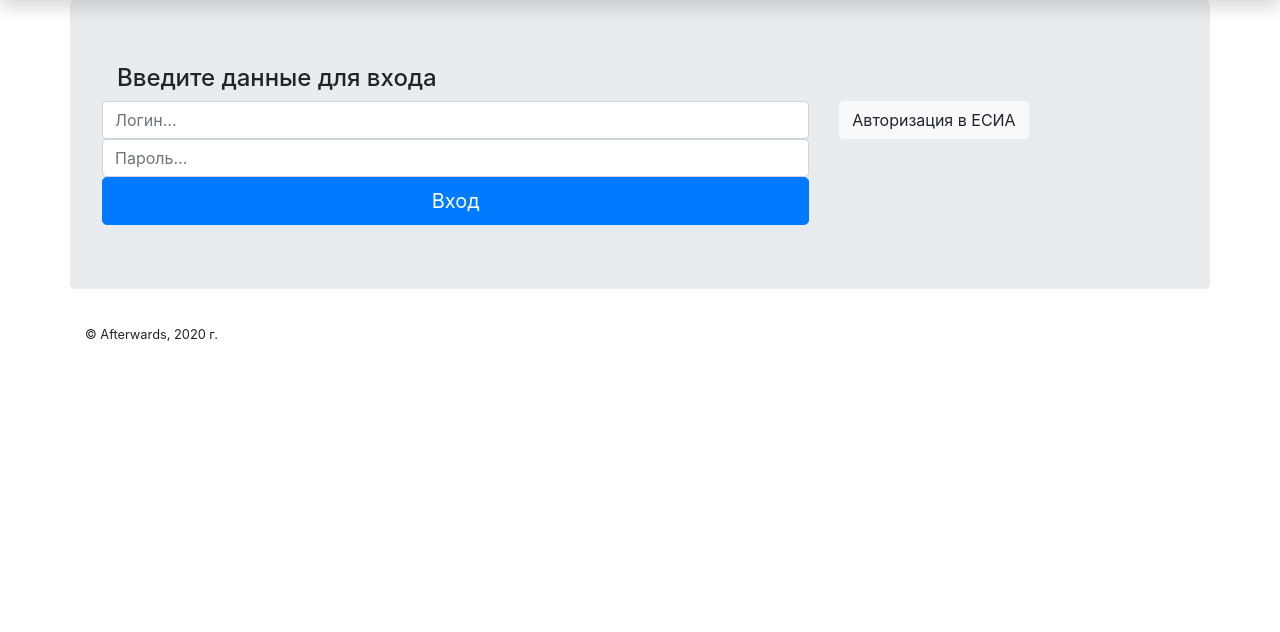
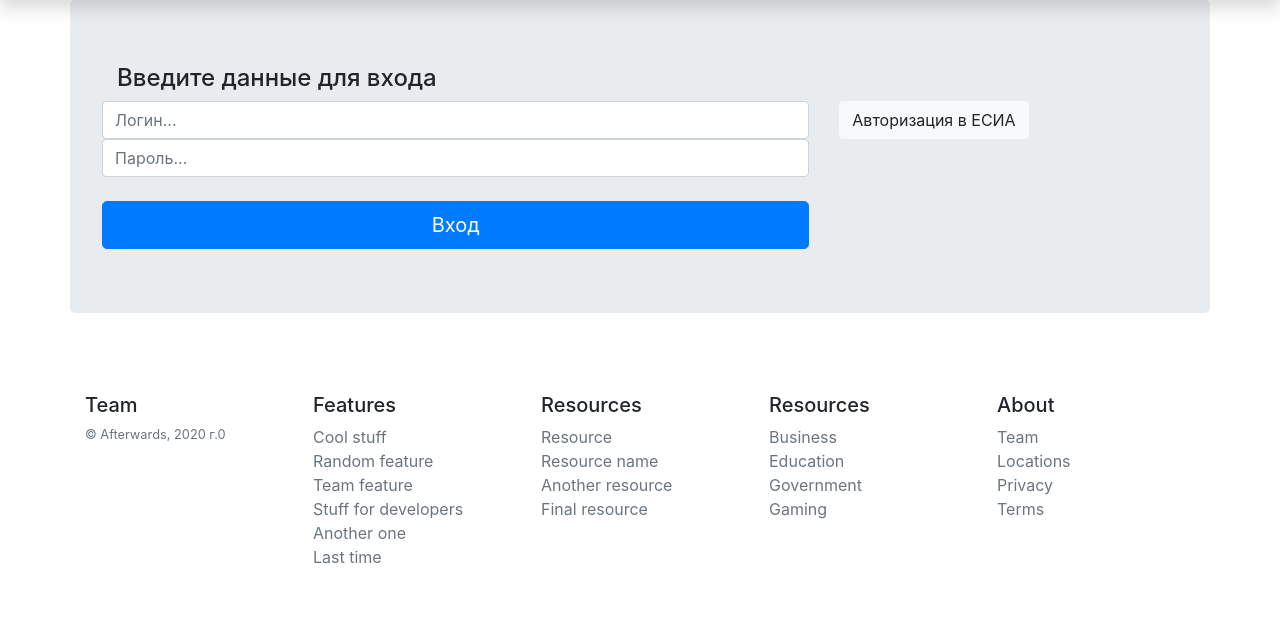
Before and after one commit to Lesoorub/Afterwards, a Django app: page /auth in a window 1280 px wide. Shown: the part 56-688 px from the top of the page. Run offline with Django 3.2, Linux system fonts and the light colour scheme; some libraries are stand-ins or nearby versions.

Commit message:
Настраиваю авторизацию

```diff
--- /dev/null
+++ b/siteProject/Main/forms.py
@@ -0,0 +1,22 @@
+from django.forms import ModelForm, TextInput
+from django.contrib.auth.models import User
+
+
+class UserForm(ModelForm):
+    class Meta:
+        model = User
+        fields = ["username", "password"]
+        widgets = {
+            "username": TextInput(attrs={
+                'class': 'form-control',
+                'placeholder': 'Логин...',
+                'type': 'text',
+                'id': 'login'
+            }),
+            "password": TextInput(attrs={
+                'class': 'form-control',
+                'placeholder': 'Пароль...',
+                'type': 'password',
+                'id': 'password'
+            })
+        }
--- a/siteProject/Main/templates/Main/auth.html
+++ b/siteProject/Main/templates/Main/auth.html
@@ -26,15 +26,17 @@
           <div class="row">
 
         <div class="login-form-container col-md-8">
-          <form action="" method="post">
+          <form method="post">
             {% csrf_token %}
             <div>
-                <input type="text" id="login" class="form-control" name="login" placeholder="Логин...">
-
+                {{ form.username }}
+                <!-- <input type="text" id="login" class="form-control" name="login" placeholder="Логин..."> -->
+                <!-- Выйди от сюда разбийник -->
             </div>
 
             <div>
-                <input type="password" id="password" class="form-control" name="password" placeholder="Пароль...">
+                {{ form.password }}<br>
+                <!-- <input type="password" id="password" class="form-control" name="password" placeholder="Пароль..."> -->
             </div>
             <div>
                 <input type="submit" class="btn btn-primary btn-lg btn-block" value="Вход">
--- a/siteProject/Main/templates/Main/header.html
+++ b/siteProject/Main/templates/Main/header.html
@@ -27,12 +27,51 @@
         <div class="container jumbotron">
             {% block body %}{% endblock %}
         </div>
-          <div class="container content-footer-container">
-            <div id="copyright-footer" class="text-left float-left">
-              <small>&copy; Afterwards, 2020 г.</small>
-            </div>
-
-
-          </div>
+        <footer class="container py-5">
+  <div class="row">
+    <div class="col-12 col-md">
+      <h5>Team</h5>
+      <small class="d-block mb-3 text-muted">&copy; Afterwards, 2020 г.0</small>
+    </div>
+    <div class="col-6 col-md">
+      <h5>Features</h5>
+      <ul class="list-unstyled text-small">
+        <li><a class="text-muted" href="#">Cool stuff</a></li>
+        <li><a class="text-muted" href="#">Random feature</a></li>
+        <li><a class="text-muted" href="#">Team feature</a></li>
+        <li><a class="text-muted" href="#">Stuff for developers</a></li>
+        <li><a class="text-muted" href="#">Another one</a></li>
+        <li><a class="text-muted" href="#">Last time</a></li>
+      </ul>
+    </div>
+    <div class="col-6 col-md">
+      <h5>Resources</h5>
+      <ul class="list-unstyled text-small">
+        <li><a class="text-muted" href="#">Resource</a></li>
+        <li><a class="text-muted" href="#">Resource name</a></li>
+        <li><a class="text-muted" href="#">Another resource</a></li>
+        <li><a class="text-muted" href="#">Final resource</a></li>
+      </ul>
+    </div>
+    <div class="col-6 col-md">
+      <h5>Resources</h5>
+      <ul class="list-unstyled text-small">
+        <li><a class="text-muted" href="#">Business</a></li>
+        <li><a class="text-muted" href="#">Education</a></li>
+        <li><a class="text-muted" href="#">Government</a></li>
+        <li><a class="text-muted" href="#">Gaming</a></li>
+      </ul>
+    </div>
+    <div class="col-6 col-md">
+      <h5>About</h5>
+      <ul class="list-unstyled text-small">
+        <li><a class="text-muted" href="#">Team</a></li>
+        <li><a class="text-muted" href="#">Locations</a></li>
+        <li><a class="text-muted" href="#">Privacy</a></li>
+        <li><a class="text-muted" href="#">Terms</a></li>
+      </ul>
+    </div>
+  </div>
+</footer>
     </body>
 </html>
--- a/siteProject/Main/views.py
+++ b/siteProject/Main/views.py
@@ -1,20 +1,47 @@
-from django.shortcuts import render
+from django.shortcuts import render, redirect
+from .forms import UserForm
+from django.contrib.auth.decorators import login_required
 
 
 def index(request):
     return render(request, 'main/index.html')
 
+
 def auth(request):
-    return render(request, 'main/auth.html')
+    form = UserForm()
+    error_login = False
+    if request.method == 'POST':
+        form = UserForm(request.POST)
+        if form.is_valid():
+            #form.save()
+            return redirect('home')
+        else:
+            error_login = True
+
+    context = {
+        'form': form,
+        'error_login': error_login
+    }
+    return render(request, 'main/auth.html', context)
+
 
 def moreaboutus(request):
     return render(request, 'main/more-about-us.html')
 
+
 def TransparentVotingSystem(request):
     return render(request, 'main/TransparentVotingSystem.html')
+
 
 def ConvenienceAndSimplicity(request):
     return render(request, 'main/ConvenienceAndSimplicity.html')
 
+
 def UniversalNotification(request):
     return render(request, 'main/UniversalNotification.html')
+
+
+@login_required()
+def profile(request):
+
+    return render(request, 'main/profile.html')
--- a/siteProject/siteProject/urls.py
+++ b/siteProject/siteProject/urls.py
@@ -17,6 +17,6 @@ from django.contrib import admin
 from django.urls import path, include
 
 urlpatterns = [
-    #path('admin/', admin.site.urls),
+    path('admin/', admin.site.urls),
     path('', include('Main.urls'))
 ]
```
Also changed, not shown: siteProject/Main/models.py (+5 -10 lines), siteProject/Main/templates/Main/profile.html (added), siteProject/db.sqlite3.
